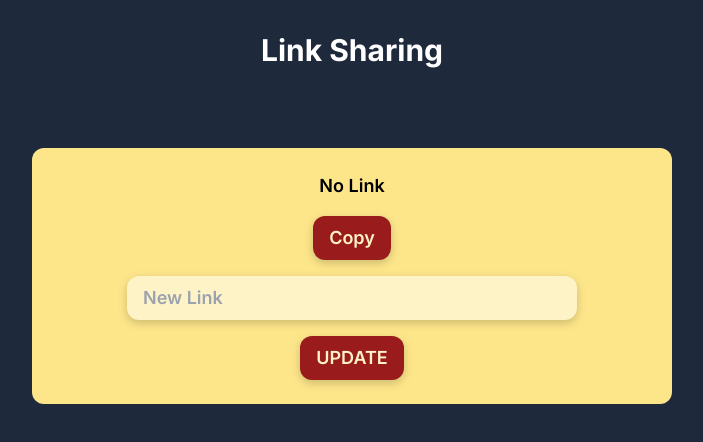
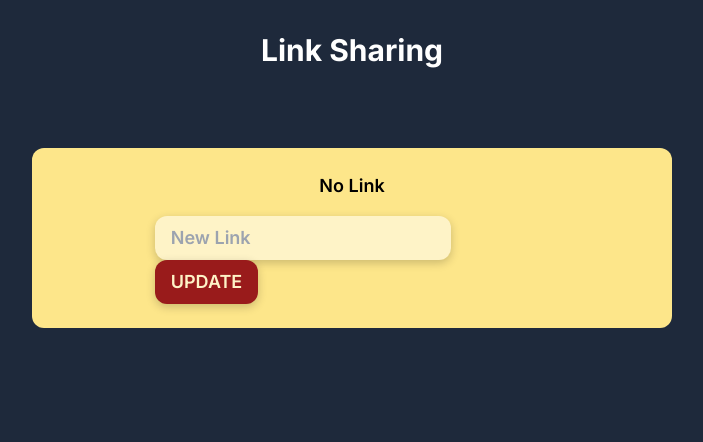
Before and after one commit to brandonmcconathy/link-sharing, a Next.js app: page / in a window 1280 px wide. Shown: the top 442 px of the page, without its empty margins (288-991 px from the left). Built offline with nearby package versions, Linux system fonts and the light colour scheme.

Commit message:
Added ability to update link

```diff
--- a/src/app/page.tsx
+++ b/src/app/page.tsx
@@ -6,19 +6,31 @@ import { useState } from "react";
 export default function Home() {
 
   const [link, setLink] = useState('')
+  const [input, setInput] = useState('')
 
   const handleChange = (event: any) => {
-    setLink(event.target.value)
+    setInput(event.target.value)
+  }
+
+  const handleSubmit = (event: any) => {
+    event.preventDefault()
+    setLink(input)
+    setInput('')
   }
 
   return (
       <main className="flex flex-col justify-center items-center">
         <h1 className="mt-8 mb-20 text-3xl font-bold">Link Sharing</h1>
         <div className="bg-amber-200 flex flex-col justify-center items-center gap-4 text-black text-lg font-semibold py-6 px-5 rounded-xl w-1/2">
-          {link == '' ? <h1>No Link</h1> : <Link href={link} target="_blank"></Link>}
-          <button className="bg-red-800 px-4 py-2 rounded-xl font-semibold text-amber-100 box-pop hover:bg-red-900 hover:text-amber-50 transition duration-300">Copy</button>
-          <input onChange={handleChange} placeholder='New Link' required className="bg-amber-100 w-11/12 box-pop px-4 py-2 rounded-xl font-semibold outline-none focus:ring focus:ring-gray-300 transition duration-300 sm:w-5/6 lg:w-9/12"></input>
-          <button className="bg-red-800 px-4 py-2 rounded-xl font-semibold text-amber-100 box-pop hover:bg-red-900 hover:text-amber-50 transition duration-300">UPDATE</button>
+          {link == '' ? <h1>No Link</h1> :
+          <>
+            <Link href={link} target="_blank">{link}</Link>
+            <button className="bg-red-800 px-4 py-2 rounded-xl font-semibold text-amber-100 box-pop hover:bg-red-900 hover:text-amber-50 transition duration-300">Copy</button>
+          </> }
+          <form onSubmit={handleSubmit}>
+            <input onChange={handleChange} placeholder='New Link' required className="bg-amber-100 w-11/12 box-pop px-4 py-2 rounded-xl font-semibold outline-none focus:ring focus:ring-gray-300 transition duration-300 sm:w-5/6 lg:w-9/12"></input>
+            <button className="bg-red-800 px-4 py-2 rounded-xl font-semibold text-amber-100 box-pop hover:bg-red-900 hover:text-amber-50 transition duration-300">UPDATE</button>
+          </form>
         </div>
       </main>
   );
```
